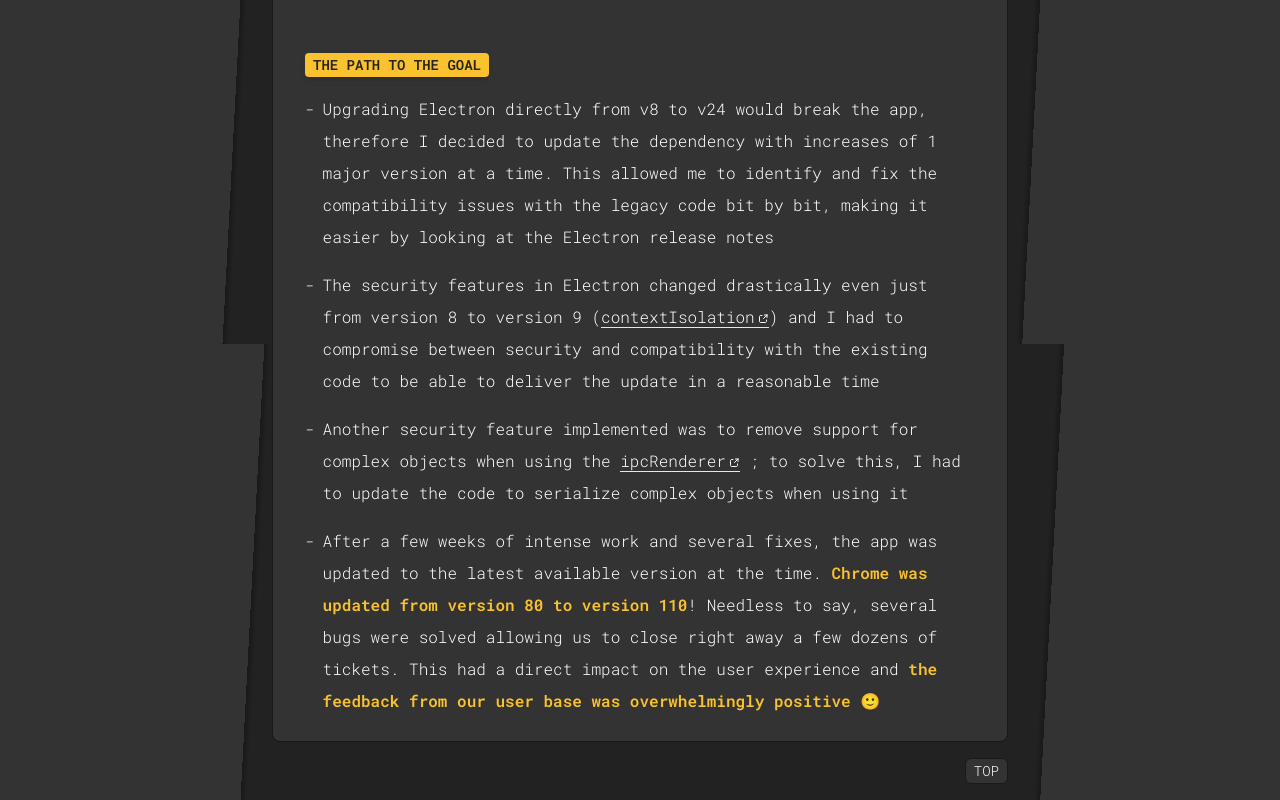
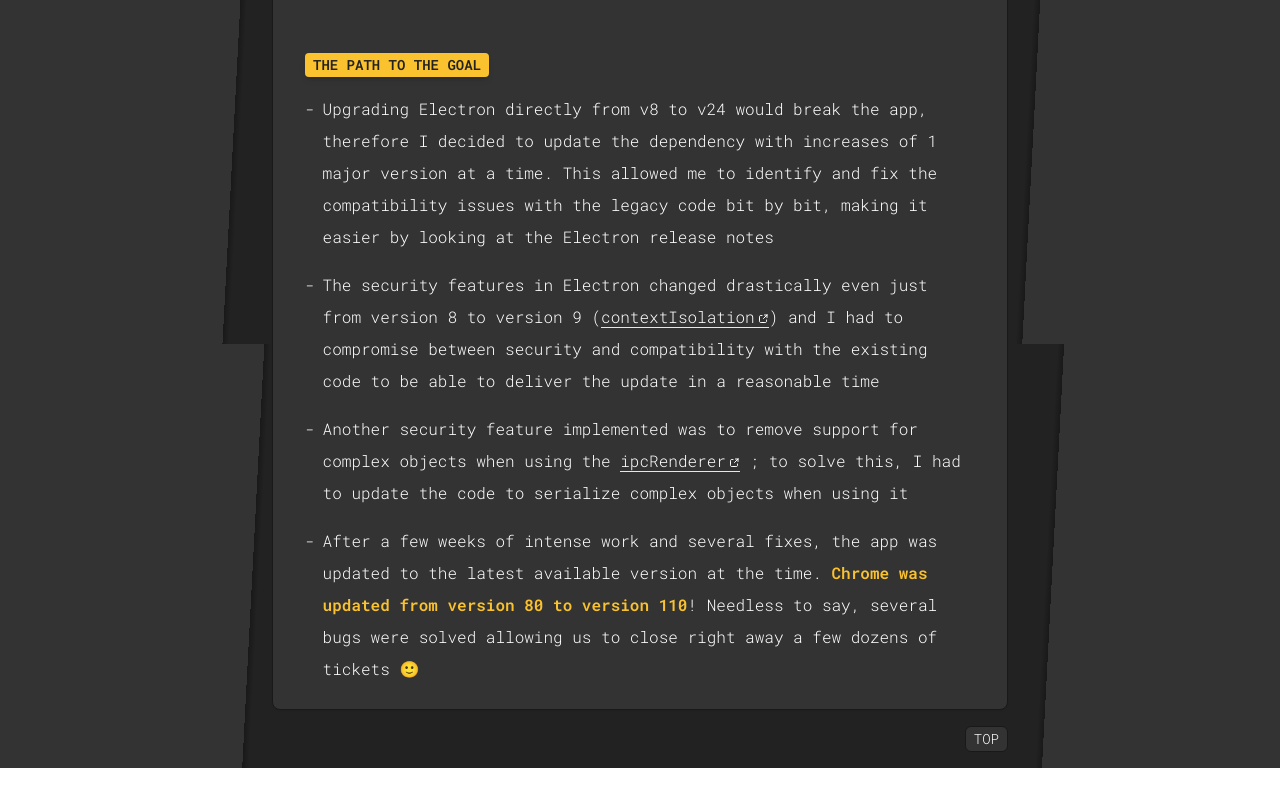
Before and after one commit to sickdyd/sickdyd.github.io, a Next.js app: page /projects/electron-upgrade-from-v8-to-v24 in a window 1280 px wide. Shown: the part 456-1256 px from the top of the page. After the commit the page ends 1224 px from the top, so only its background shows below. Built offline with nearby package versions, Linux system fonts and the light colour scheme.

Commit message:
Update electorn-upgrade copy

```diff
--- a/src/app/projects/electron-upgrade-from-v8-to-v24/page.tsx
+++ b/src/app/projects/electron-upgrade-from-v8-to-v24/page.tsx
@@ -77,12 +77,7 @@
                 Chrome was updated from version 80 to version 110
               </SuperStrong>
               ! Needless to say, several bugs were solved allowing us to close
-              right away a few dozens of tickets. This had a direct impact on
-              the user experience and{" "}
-              <SuperStrong>
-                the feedback from our user base was overwhelmingly positive
-              </SuperStrong>{" "}
-              🙂
+              right away a few dozens of tickets 🙂
             </p>
           </div>
         </div>
```
